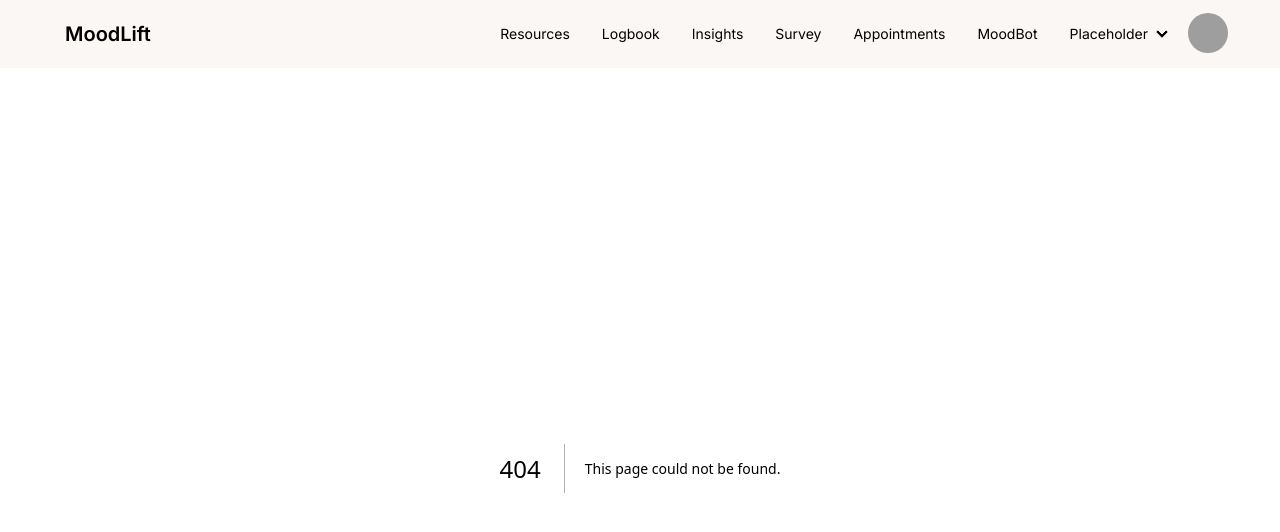
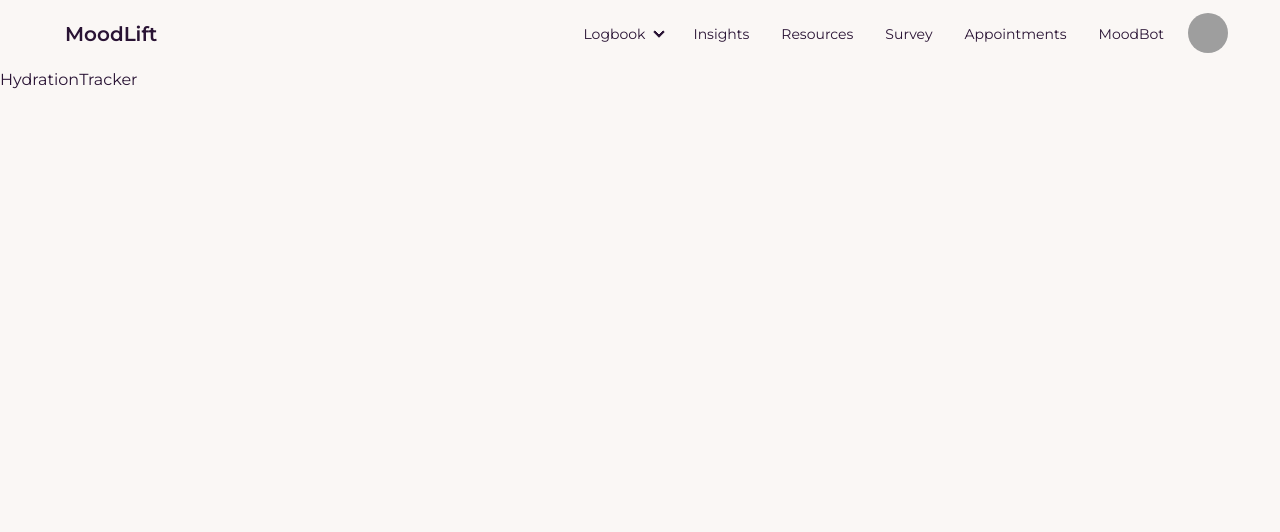
Before and after one commit to abdullahz34/MoodLift, a Next.js app: page /logbook/hydrationTracker in a window 1280 px wide. Before the commit this address had no page. Shown: the top 532 px of the page. Built offline with nearby package versions, Linux system fonts and the light colour scheme; grey boxes are pictures that could not be loaded.

Commit message:
setup logbook + navbar change

```diff
--- a/src/app/layout.tsx
+++ b/src/app/layout.tsx
@@ -1,9 +1,10 @@
 import type { Metadata } from "next";
-import { Inter } from "next/font/google";
+import { Inter, Montserrat } from "next/font/google";
 import "./globals.css";
 import Navbar from '../components/navbar/Navbar';
 
 const inter = Inter({ subsets: ["latin"] });
+const montserrat = Montserrat({ subsets: ["latin"] });
 
 export const metadata: Metadata = {
   title: "MoodLift",
@@ -17,7 +18,7 @@ export default function RootLayout({
 }>) {
   return (
     <html lang="en">
-      <body className={inter.className}>
+      <body className={montserrat.className}>
         <Navbar />
         {children}
       </body>
--- /dev/null
+++ b/src/app/logbook/fitnessTracker/page.tsx
@@ -0,0 +1,9 @@
+import React from 'react'
+
+const FitnessTracker = () => {
+  return (
+    <div>FitnessTracker</div>
+  )
+}
+
+export default FitnessTracker
--- /dev/null
+++ b/src/app/logbook/hydrationTracker/page.tsx
@@ -0,0 +1,9 @@
+import React from 'react'
+
+const HydrationTracker = () => {
+  return (
+    <div>HydrationTracker</div>
+  )
+}
+
+export default HydrationTracker
--- /dev/null
+++ b/src/app/logbook/nutritionTracker/page.tsx
@@ -0,0 +1,9 @@
+import React from 'react'
+
+const NutritionTracker = () => {
+  return (
+    <div>NutritionTracker</div>
+  )
+}
+
+export default NutritionTracker
--- /dev/null
+++ b/src/app/logbook/sleepTracker/page.tsx
@@ -0,0 +1,9 @@
+import React from 'react'
+
+const SleepTracker = () => {
+  return (
+    <div>SleepTracker</div>
+  )
+}
+
+export default SleepTracker
--- a/src/app/page.tsx
+++ b/src/app/page.tsx
@@ -3,6 +3,7 @@
 export default function Home() {
   return (
     <main>
+      Hello world!
     </main>
   );
 }
--- a/src/components/navbar/Navbar.jsx
+++ b/src/components/navbar/Navbar.jsx
@@ -1,7 +1,17 @@
+'use client' // client side rendering
 import React from 'react'
 import Link from 'next/link'
+import { render } from 'react-dom'
 
 const Navbar = () => {
+
+  const closeDropdown = () => {
+    const detailsElement = document.querySelector('details');
+    if (detailsElement) {
+      detailsElement.removeAttribute('open');
+    }
+  }
+
   return (
     <nav className="navbar bg-base-100 px-12">
       <div className="flex-1">
@@ -9,23 +19,24 @@ const Navbar = () => {
       </div>
       <div className="flex-none">
         <ul className="menu menu-horizontal px-1">
+        <li>
+            <details>
+              <summary>
+                Logbook
+              </summary>
+              <ul className="p-2 bg-base-100 rounded-t-none">
+                <li><Link href="/logbook/nutritionTracker" onClick={closeDropdown}>Nutrition</Link></li>
+                <li><Link href="/logbook/fitnessTracker" onClick={closeDropdown}>Fitness</Link></li>
+                <li><Link href="/logbook/sleepTracker" onClick={closeDropdown}>Sleep</Link></li>
+                <li><Link href="/logbook/hydrationTracker" onClick={closeDropdown}>Hydration</Link></li>
+              </ul>
+            </details>
+          </li>
+          <li><Link href="/insights">Insights</Link></li>
           <li><Link href="/resources">Resources</Link></li>
-          <li><Link href="/logbook">Logbook</Link></li>
-          <li><Link href="/insights">Insights</Link></li>
           <li><Link href="/survey">Survey</Link></li>
           <li><Link href="/appointments">Appointments</Link></li>
           <li><Link href="/moodbot">MoodBot</Link></li>
-          <li>
-            <details>
-              <summary>
-                Placeholder
-              </summary>
-              <ul className="p-2 bg-base-100 rounded-t-none">
-                <li><a>Link 1</a></li>
-                <li><a>Link 2</a></li>
-              </ul>
-            </details>
-          </li>
         </ul>
         <div className="dropdown dropdown-end" id="login">
           <div tabIndex={0} role="button" className="btn btn-ghost btn-circle avatar">
```
Also changed, not shown: src/components/exampleComponenet.jsx (deleted).
